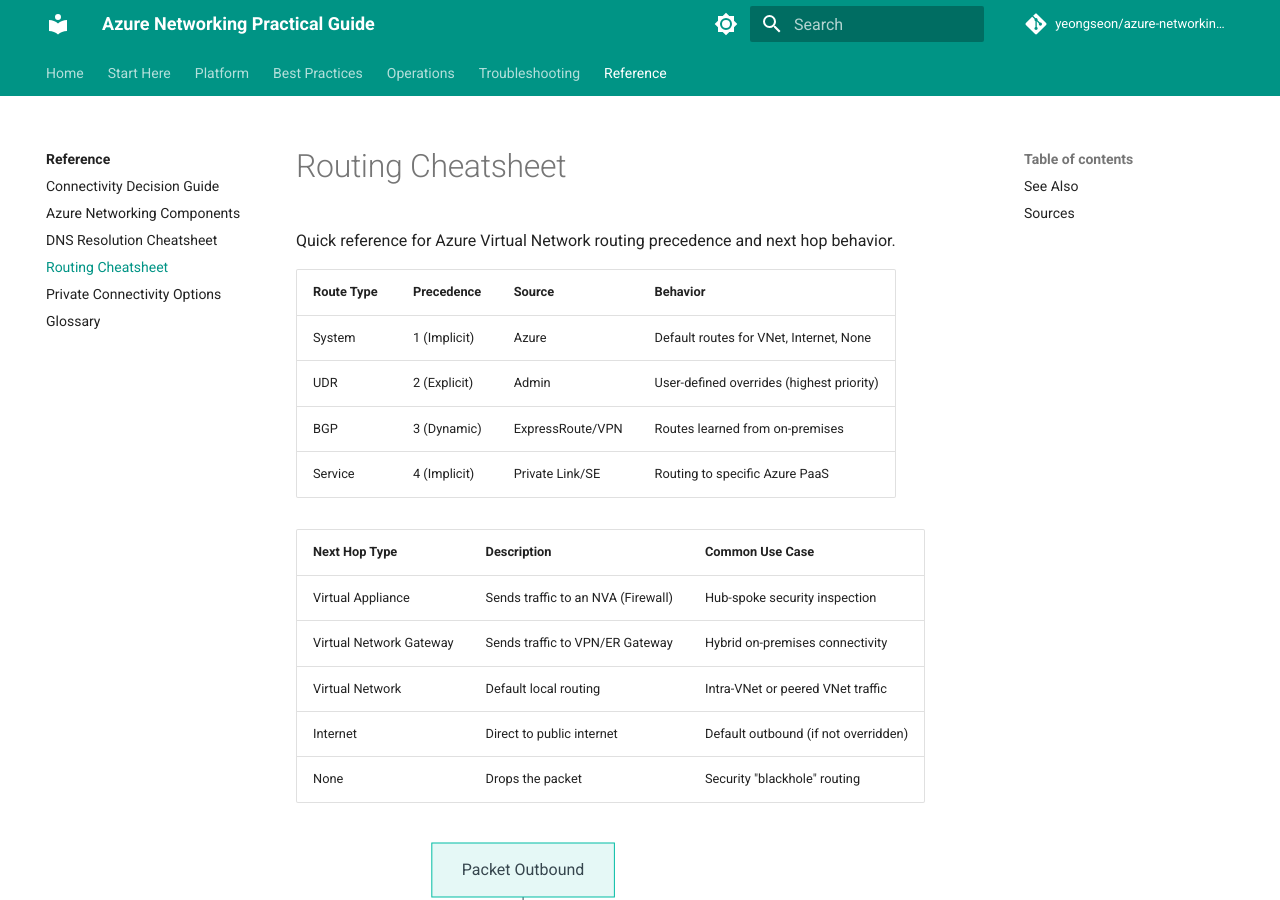
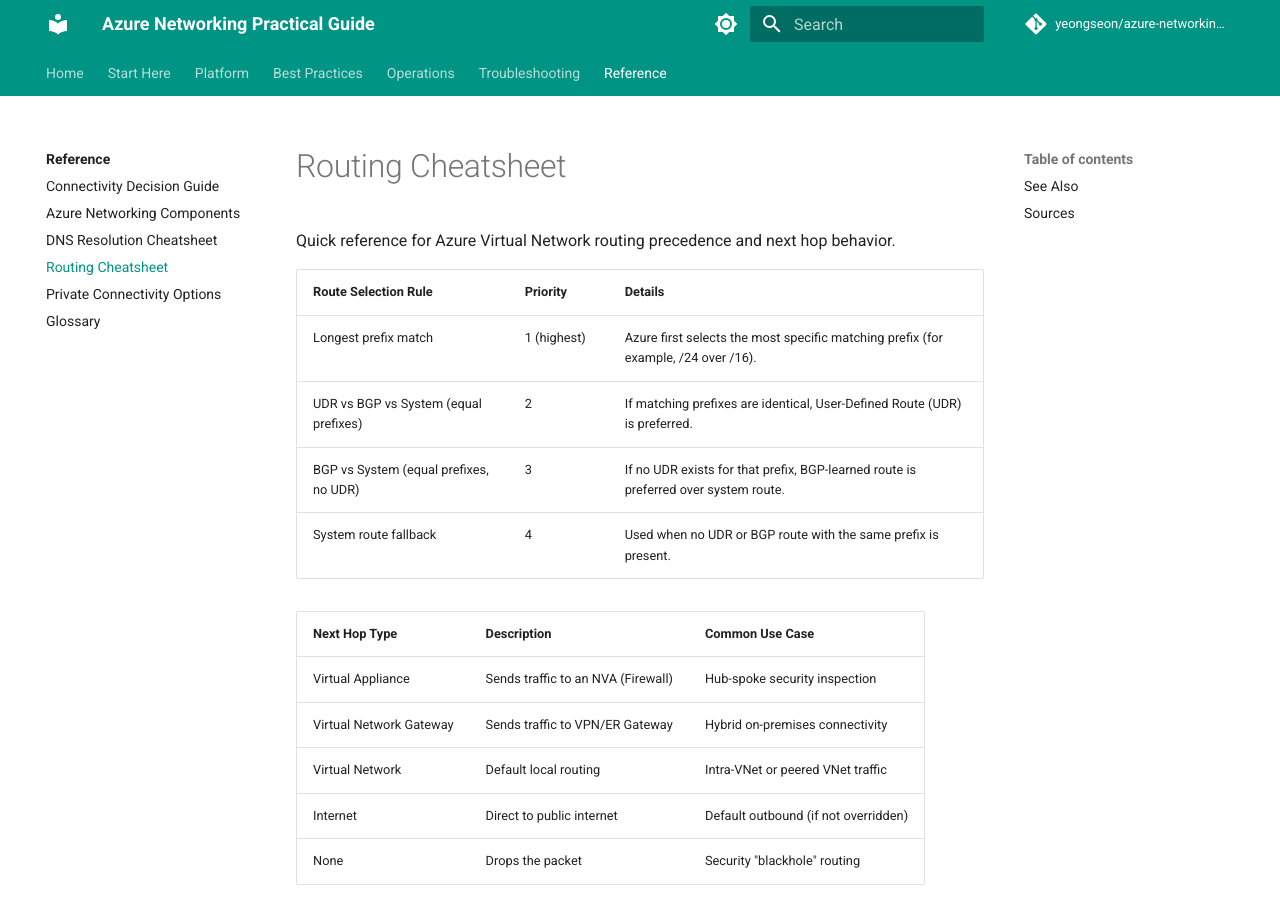
Before and after one commit to yeongseon/azure-networking-practical-guide, an MkDocs documentation site: the page built from docs/reference/routing-cheatsheet.md, in a window 1280 px wide and 900 px high. Built offline with MkDocs 1.6.1 and Material for MkDocs 9.7.7, drawn with Linux system fonts in a browser that asks for light colours; comment, search, counter and statistics services are not loaded.

Commit message:
Fix Oracle review #2: routing logic, retired SKUs, subnet sizing guidance
- Fixed route precedence in routing-cheatsheet and configure-udr Mermaid
- Removed retired Basic LB recommendation from cost-awareness
- Updated Basic IP SKU to past-tense retired status
- Replaced unsupported /24 minimum rule with Learn-backed guidance

```diff
--- a/docs/reference/routing-cheatsheet.md
+++ b/docs/reference/routing-cheatsheet.md
@@ -2,12 +2,12 @@
 
 Quick reference for Azure Virtual Network routing precedence and next hop behavior.
 
-| Route Type | Precedence | Source | Behavior |
-| :--- | :--- | :--- | :--- |
-| System | 1 (Implicit) | Azure | Default routes for VNet, Internet, None |
-| UDR | 2 (Explicit) | Admin | User-defined overrides (highest priority) |
-| BGP | 3 (Dynamic) | ExpressRoute/VPN | Routes learned from on-premises |
-| Service | 4 (Implicit) | Private Link/SE | Routing to specific Azure PaaS |
+| Route Selection Rule | Priority | Details |
+| :--- | :--- | :--- |
+| Longest prefix match | 1 (highest) | Azure first selects the most specific matching prefix (for example, /24 over /16). |
+| UDR vs BGP vs System (equal prefixes) | 2 | If matching prefixes are identical, User-Defined Route (UDR) is preferred. |
+| BGP vs System (equal prefixes, no UDR) | 3 | If no UDR exists for that prefix, BGP-learned route is preferred over system route. |
+| System route fallback | 4 | Used when no UDR or BGP route with the same prefix is present. |
 
 | Next Hop Type | Description | Common Use Case |
 | :--- | :--- | :--- |
```
Also changed, not shown: docs/best-practices/cost-awareness-best-practices.md (+2 -1 lines), docs/best-practices/index.md (+1 -1 lines), docs/best-practices/subnet-design-best-practices.md (+1 -1 lines), docs/operations/configure-udr.md (+6 -4 lines), docs/platform/ip-addressing.md (+1 -1 lines).
